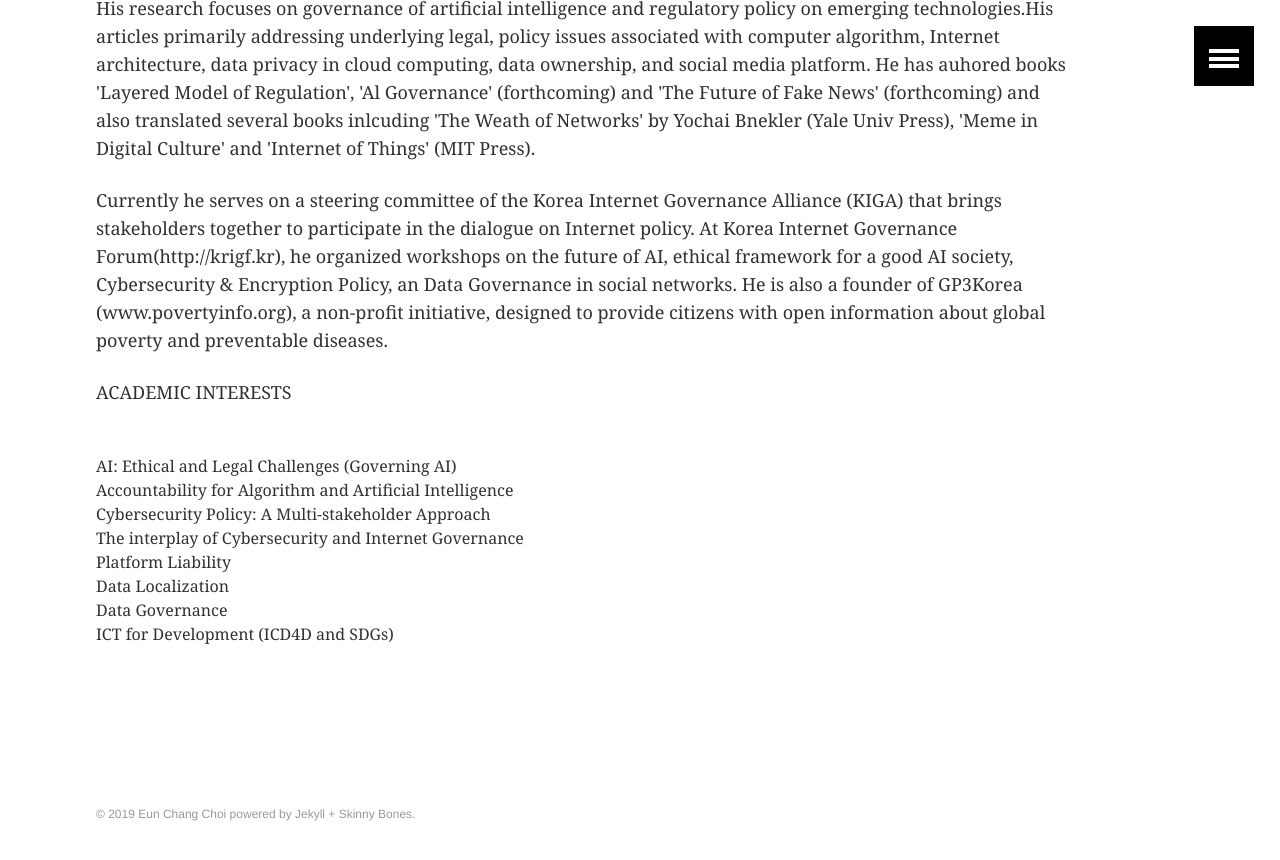
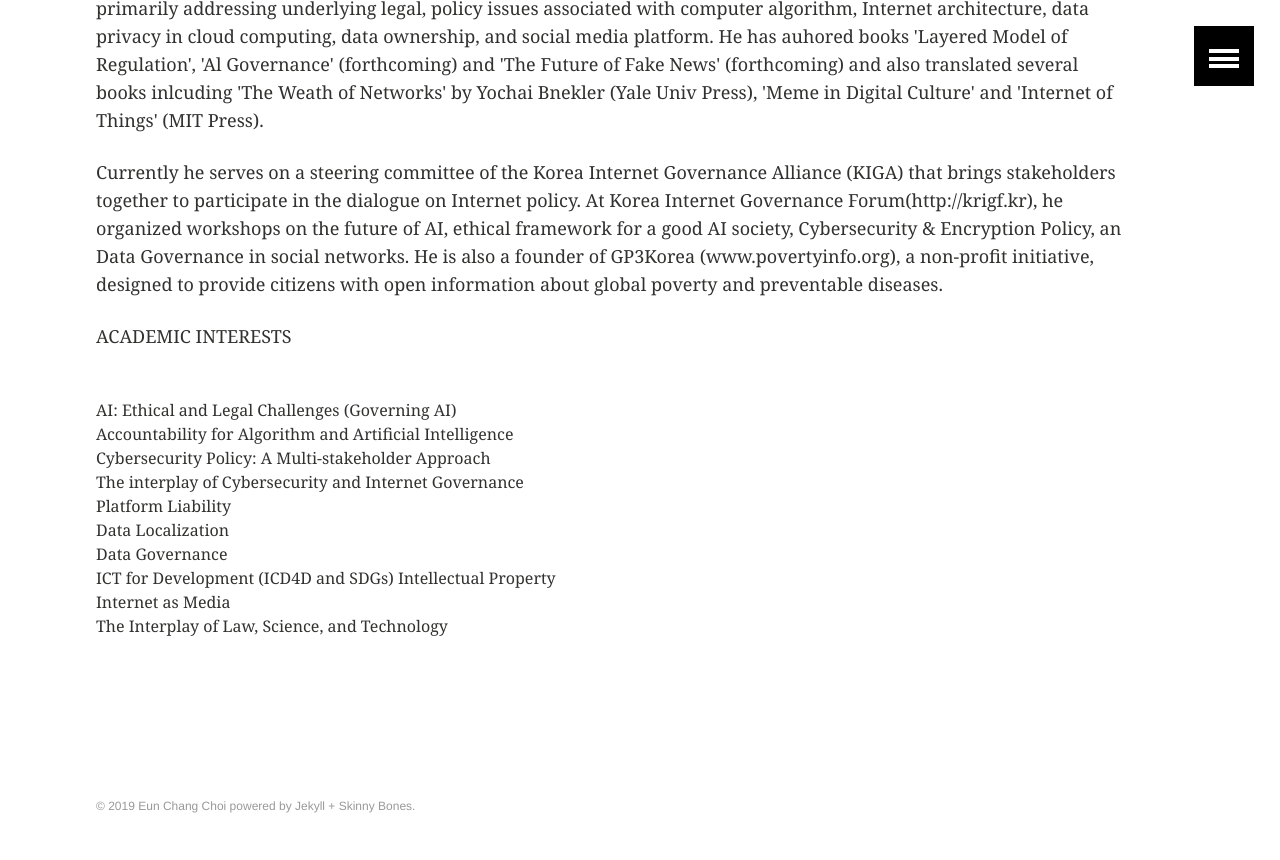
Before and after one commit to eunchangchoi/eunchangchoi.github.io, a Jekyll site: the page built from index.md, in a window 1280 px wide and 900 px high, scrolled down 722 px. Shown: the top 860 px of the window. Built offline with Jekyll 4.4.1, drawn with Linux system fonts in a browser that asks for light colours.

Commit message:
Update index.md

```diff
--- a/index.md
+++ b/index.md
@@ -9,7 +9,7 @@ title: "Eun Chang Choi"
 	{% include post-grid.html %}
 {% endfor %}
 </div><!-- /.tiles -->
-<div style="width:90%">
+<div style="width:95%">
 <div>
  <img style="height:250px" src="images/profile.jpg">
  <a href="https://mitpress.mit.edu/books/memes-digital-culture"><img style="vertical-align:top;height:200px;width:130px;" src="images/book1.png"></a>
@@ -17,7 +17,6 @@ title: "Eun Chang Choi"
  <a href="ttp://www.kyobobook.co.kr/product/detailViewKor.laf?ejkGb=KOR&mallGb=KOR&barcode=9788946062726&orderClick=LAH&Kc="><img style="vertical-align:top;height:200px;width:130px;" src="images/book3.jpg"></a>
  <a href="http://www.kyobobook.co.kr/product/detailViewKor.laf?barcode=9791130437002&orderClick=357"><img style="vertical-align:top;height:200px;width:130px;" src="images/book4.jpg"></a>
  <a href="http://www.kyobobook.co.kr/product/detailViewKor.laf?ejkGb=KOR&mallGb=KOR&barcode=9788964361436&orderClick=LAH&Kc="><img style="vertical-align:top;height:200px;width:130px;" src="images/book5.jpg"></a>
-
 
 <p> Eun Chang Choi has been a member of Law Committee, IEEE Global Initiative on Ethics of Autonomous and Intelligent Systems, and a fellow of the Free Internet Project, housed in Illinois Institute of Technology at Chicago. He has consulted with Korea Information Society Development Institute (KISDI) and South Korean Presidential Committee on the Fourth Industrial Revolution on AI policy, and taught multistakeholder perspectives on ethical framework of AI at the Asia Pacific Internet Governance Academy (APIGA). Previously, he was a resident fellow of Information Society Project at Yale Law School, and a coordinator of Harvard-Yale Cyberscholar Working Group. He also held an appointment as a visiting scholar at Centre for Socio-Legal Studies, Law Faculty Faculty of University of Oxford on scholarship. He was an invited expert of W3C Privacy Interest Group and a fellow of Science and Technology Policy Institute (STEPI) of Korea.</p>
 <p> His research focuses on governance of artificial intelligence and regulatory policy on emerging technologies.His articles primarily addressing underlying legal, policy issues associated with computer algorithm, Internet architecture, data privacy in cloud computing, data ownership, and social media platform. He has auhored books 'Layered Model of Regulation', 'Al Governance' (forthcoming) and 'The Future of Fake News'  (forthcoming)  and also translated several books inlcuding 'The Weath of Networks' by Yochai Bnekler (Yale Univ Press), 'Meme in Digital Culture' and 'Internet of Things' (MIT Press).
@@ -34,3 +33,6 @@ title: "Eun Chang Choi"
   Data Localization <br>
   Data Governance <br>
   ICT for Development (ICD4D and SDGs)
+  Intellectual Property <br>
+  Internet as Media <br>
+  The Interplay of Law, Science, and Technology<br>
```
